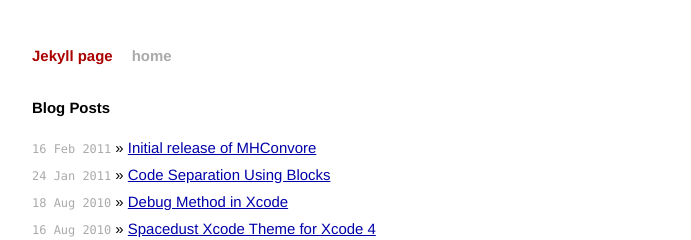
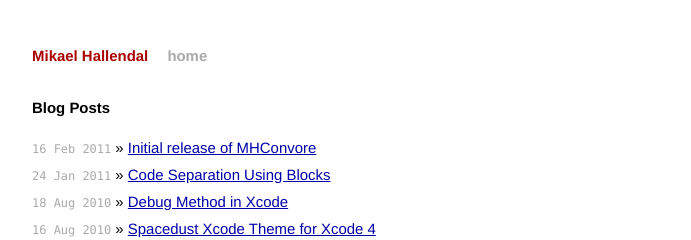
Before and after one commit to hallski/hallski.github.io, a Jekyll site: the page built from index.html, in a window 1280 px wide. Shown: the top 240 px of the page, without its empty margins (294-985 px from the left). Built offline with Jekyll 4.4.1, drawn with Linux system fonts in a browser that asks for light colours; Markdown is read by kramdown in place of the engine named in the settings.

Commit message:
Set blog name.

```diff
--- a/_config.yml
+++ b/_config.yml
@@ -1,4 +1,4 @@
-name: Jekyll page
+name: Mikael Hallendal
 markdown: redcarpet
 pygments: true
 permalink: /blog/:year/:month/:day/:title.html
```
